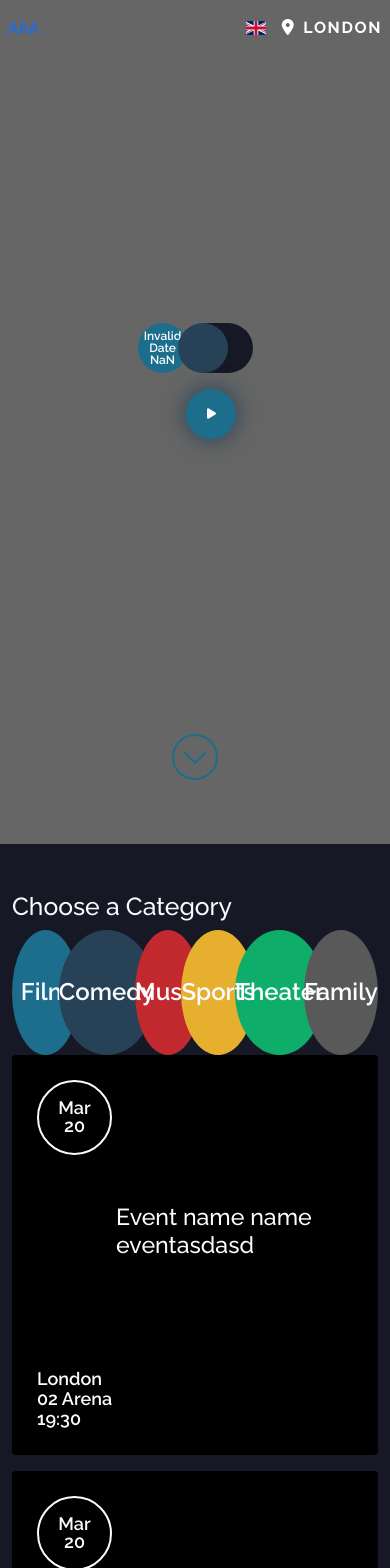
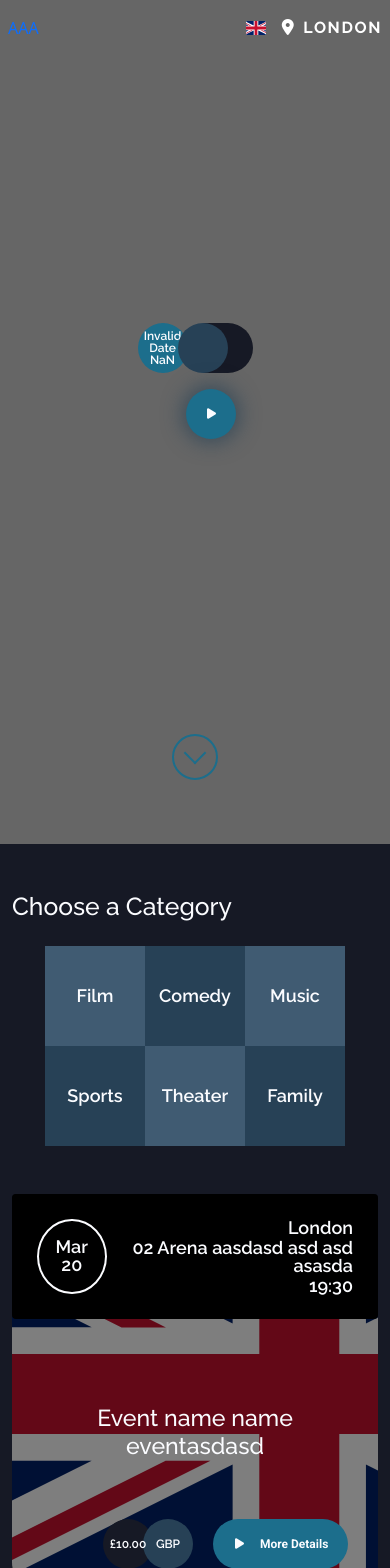
Before and after one commit to Ginjak/London-events, a React (Vite) app: page / in a window 390 px wide. Shown: the top 1568 px of the page. Built offline with nearby package versions, Linux system fonts and the light colour scheme; no server answers.

Commit message:
Updated styling on mobile for cards with events and category buttons

```diff
--- a/src/App.css
+++ b/src/App.css
@@ -8,11 +8,14 @@
   --grey: #d0ccd0;
   --light-blue: #1c6e8c;
   --dark-blue: #274156;
+  --lighter-blue: #405b72;
   --rasin-black: #161925;
   --fire-red: #c1292e;
-  --deep-yellow: #e6af2e;
+  --deep-yellow: #d98324;
   --light-green: #0ead69;
-  --darker-grey: #595959;
+  --ultra-violet: #52489c;
+  --purple: #9046cf;
+  --deep-orange: #e94f37;
 }
 
 * {
--- a/src/components/EventsByCategory/eventsbycategory.css
+++ b/src/components/EventsByCategory/eventsbycategory.css
@@ -1,18 +1,26 @@
 .event-category {
-  width: 125px;
-  height: 125px;
+  width: 100px;
+  height: 100px;
   background: var(--light-blue);
-
   border-radius: 50%;
   border: none;
   font-family: "Raleway", sans-serif;
   color: var(--white);
-  font-size: 24px;
-  line-height: 24px;
+  font-size: 18px;
+  line-height: 18px;
   font-weight: 600;
 }
-.event-film {
+.event-film,
+.event-music,
+.category-theater {
+  background: var(--lighter-blue);
   transition: box-shadow 0.2s ease-in-out;
+}
+
+.event-comedy,
+.event-sports,
+.category-family {
+  background: var(--dark-blue);
 }
 
 .event-comedy,
@@ -21,8 +29,9 @@
 .category-theater,
 .category-family {
   margin-left: -20px;
-  transition: box-shadow 0.2s ease-in-out;
+  transition: box-shadow 0.2s ease-in-out, background 0.2s ease-in-out;
 }
+
 .event-film:hover,
 .event-comedy:hover,
 .event-music:hover,
@@ -40,24 +49,40 @@
   z-index: 10;
 }
 
-.event-comedy {
-  background: var(--dark-blue);
+.event-film:hover,
+.event-film:checked {
+  background: var(--deep-orange);
+  transition: box-shadow 0.2s ease-in-out, background 0.2s ease-in-out;
 }
 
-.event-music {
-  background: var(--fire-red);
+.event-comedy:hover,
+.event-comedy:checked {
+  background: var(--purple);
+  transition: box-shadow 0.2s ease-in-out, background 0.2s ease-in-out;
 }
 
-.event-sports {
-  background: var(--deep-yellow);
+.event-music:hover,
+.event-music:checked {
+  background: var(--fire-red);
+  transition: box-shadow 0.2s ease-in-out, background 0.2s ease-in-out;
 }
 
-.category-theater {
-  background: var(--light-green);
+.event-sports:hover,
+.event-music:checked {
+  background: var(--deep-orange);
+  transition: box-shadow 0.2s ease-in-out, background 0.2s ease-in-out;
 }
 
-.category-family {
-  background: var(--darker-grey);
+.category-theater:hover,
+.category-theater:checked {
+  background: var(--light-green);
+  transition: box-shadow 0.2s ease-in-out, background 0.2s ease-in-out;
+}
+
+.category-family:hover,
+.category-family:checked {
+  background: var(--ultra-violet);
+  transition: box-shadow 0.2s ease-in-out, background 0.2s ease-in-out;
 }
 
 /* Cards */
@@ -118,6 +143,10 @@
 .custom-card .time-location-wraper {
   z-index: 6;
 }
+.custom-card .date-location-wraper {
+  height: auto;
+}
+
 .custom-card .card-info {
   font-family: "Raleway", sans-serif;
   color: var(--white);
@@ -257,3 +286,55 @@
   opacity: 1;
   transition: bottom 0.2s linear 0.2s, opacity 0.5s linear 0.3s;
 }
+
+@media (max-width: 576px) {
+  .custom-card {
+    background-position: 0px center;
+  }
+
+  .custom-card:before {
+    height: 125px;
+  }
+  .custom-card:hover:before {
+    width: 100%;
+  }
+  .custom-card .date-location-wraper {
+    height: 100px;
+  }
+  .custom-card .card-info {
+    text-align: end;
+  }
+
+  .custom-card .title-wraper {
+    height: calc(100% - 75px);
+  }
+  .custom-card .price-bubble,
+  .custom-card:hover .price-bubble,
+  .custom-card .more-info-hover,
+  .custom-card:hover .more-info-hover {
+    bottom: 25px;
+    opacity: 1;
+  }
+  .custom-card:hover .card-title {
+    margin-left: 0;
+  }
+  .custom-card .card-title-hover {
+    display: none;
+  }
+  .custom-card .more-info-hover .card-more-info {
+    width: 135px;
+  }
+  .custom-card .more-info-hover .card-more-info .text {
+    opacity: 1;
+  }
+  .event-category {
+    border-radius: 0;
+  }
+  .event-comedy,
+  .event-music,
+  .event-sports,
+  .category-theater,
+  .category-family {
+    margin-left: 0;
+  }
+}
--- a/src/components/EventsByCategory/index.jsx
+++ b/src/components/EventsByCategory/index.jsx
@@ -5,8 +5,8 @@ const EventsByCategory = () => {
   return (
     <>
       <div className="container-xxl py-5">
-        <h2 className="white ">Choose a Category</h2>
-        <div className="event-category-wraper d-flex">
+        <h2 className="white mb-4">Choose a Category</h2>
+        <div className="event-category-wraper d-flex flex-sm-row mb-5 flex-wrap flex-sm-no-wrap justify-content-center justify-content-sm-start">
           <button className="event-category event-film d-flex flex-column justify-content-center align-items-center">
             Film
           </button>
@@ -30,7 +30,7 @@ const EventsByCategory = () => {
           <div className="col">
             <div className="custom-card row g-0">
               <div className="overlay"></div>
-              <div className="col-3 h-100 d-flex flex-column justify-content-between">
+              <div className="date-location-wraper col-12 col-sm-3 d-flex flex-sm-column justify-content-between">
                 <div className="date position-relative mb-3">
                   <p className="m-0">Mar</p>
                   <p className="m-0">20</p>
@@ -38,13 +38,13 @@ const EventsByCategory = () => {
 
                 <div className="time-location-wraper position-relative ">
                   <p className="card-info">London</p>
-                  <p className="card-info">02 Arena</p>
+                  <p className="card-info">02 Arena aasdasd asd asd asasda</p>
                   <p className="card-info">19:30</p>
                 </div>
               </div>
-              <div className="col-9 overflow-hidden position-relative">
+              <div className="title-wraper col-12 col-sm-9 overflow-hidden position-relative">
                 <div className="card-title position-relative d-flex justify-content-center align-items-center h-100">
-                  <h3>Event name name eventasdasd</h3>
+                  <h3 className="text-center">Event name name eventasdasd</h3>
                 </div>
                 <div className="card-title-hover text-center">
                   <h3>Event name name eventasdasd</h3>
```
